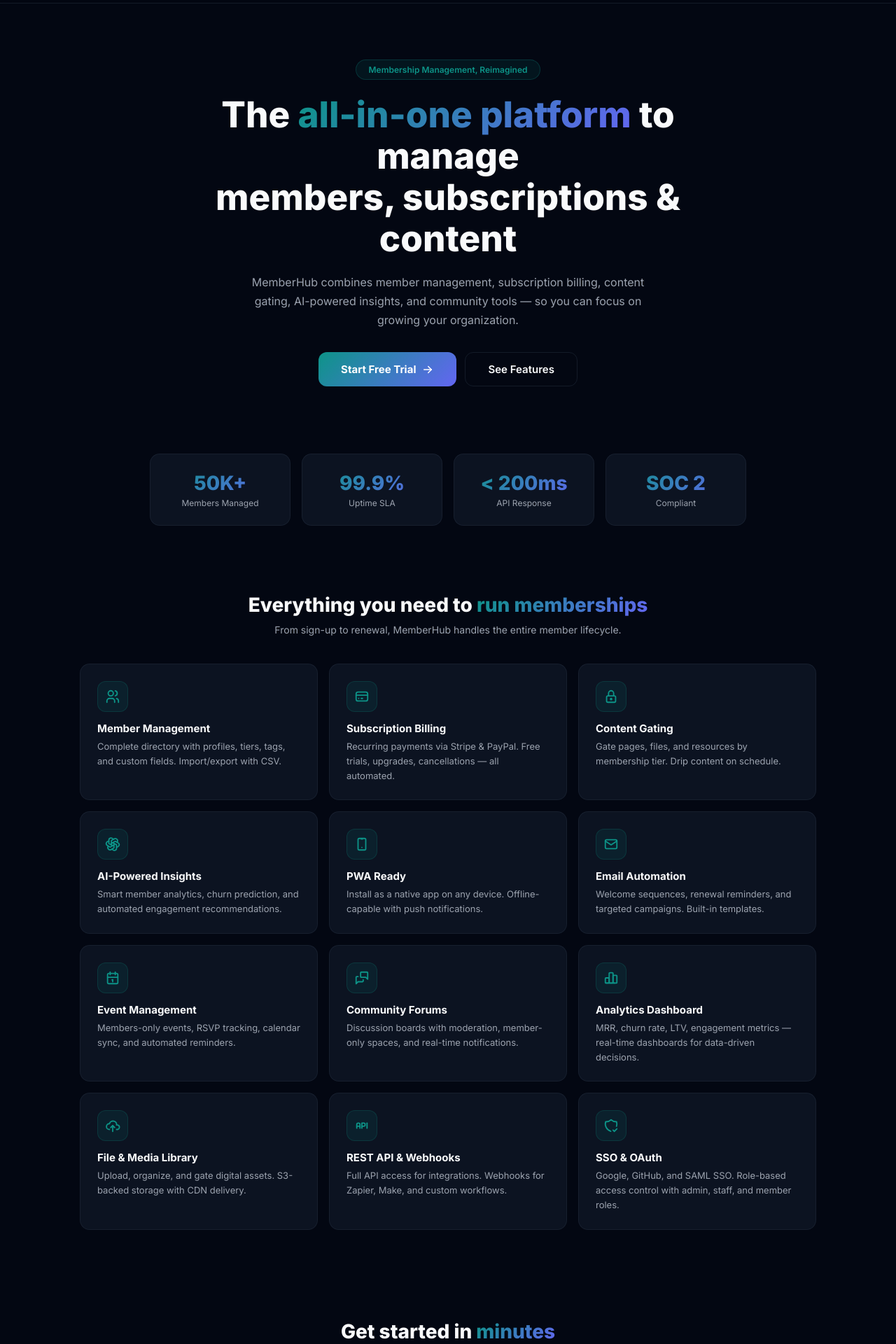
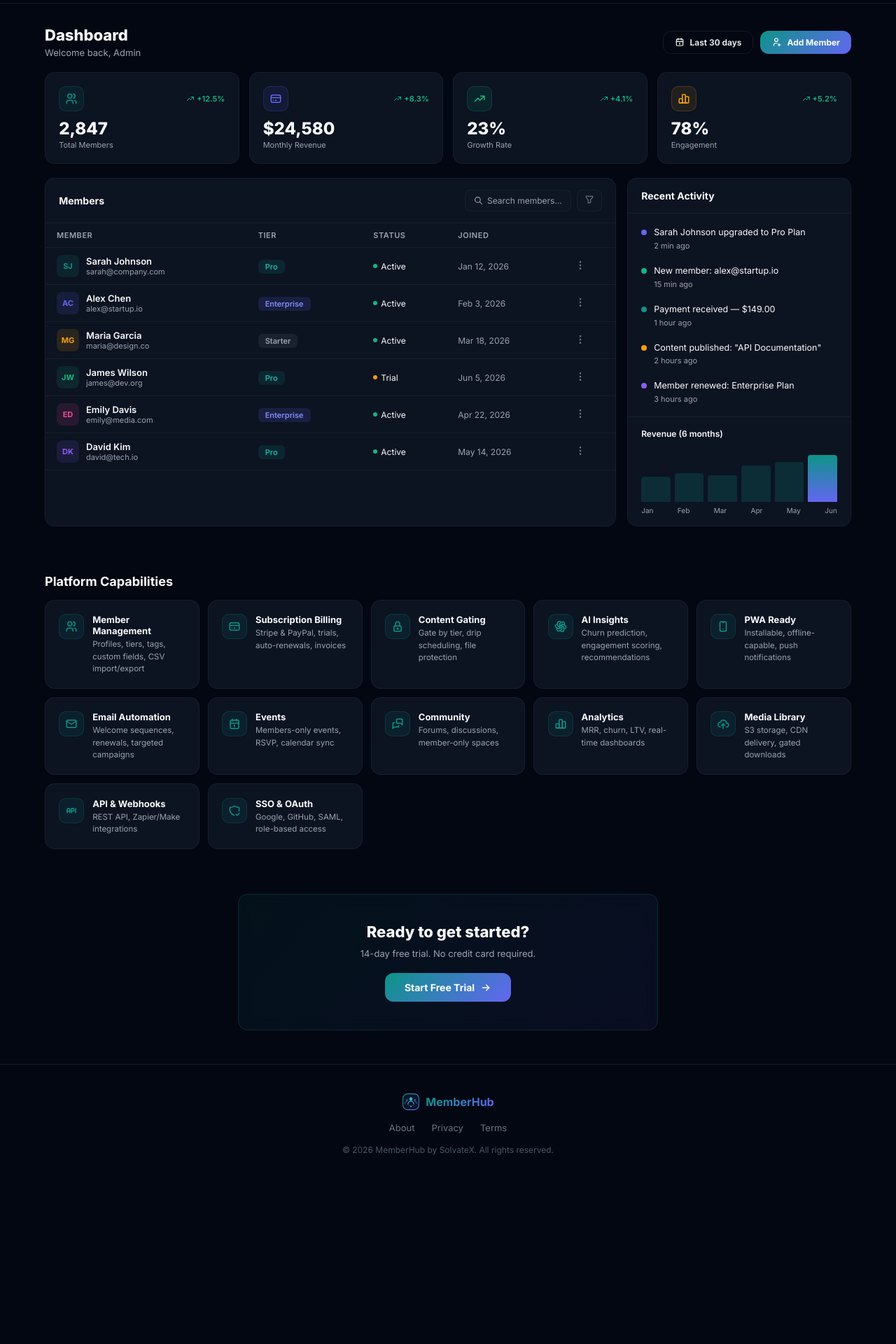
Before and after one commit to BerMoha/MemberHub, a Next.js app: page / in a window 1280 px wide. Shown: the part 60-1980 px from the top of the page at 70% size. After the commit the page ends 1750 px from the top, so only its background shows below. Built offline with nearby package versions, Linux system fonts and the light colour scheme.

Commit message:
Replace marketing hero with live dashboard demo
Co-Authored-By: Claude Opus 4.6 <noreply@anthropic.com>

```diff
--- a/src/app/page.tsx
+++ b/src/app/page.tsx
@@ -4,198 +4,227 @@ import Link from "next/link";
 import {
   IconUsers, IconCreditCard, IconLock, IconBrandOpenai,
   IconDeviceMobile, IconChartBar, IconMail, IconCalendar,
-  IconShieldCheck, IconCloudUpload, IconApi, IconDatabase,
-  IconBrandReact, IconBrandPython, IconArrowRight, IconCheck,
-  IconUserPlus, IconKey, IconLayoutDashboard, IconMessages,
+  IconCloudUpload, IconApi, IconShieldCheck, IconMessages,
+  IconArrowRight, IconTrendingUp, IconUserPlus, IconStar,
+  IconSearch, IconFilter, IconDotsVertical, IconCheck,
 } from "@tabler/icons-react";
 
-const features = [
-  { icon: IconUsers, title: "Member Management", desc: "Complete directory with profiles, tiers, tags, and custom fields. Import/export with CSV." },
-  { icon: IconCreditCard, title: "Subscription Billing", desc: "Recurring payments via Stripe & PayPal. Free trials, upgrades, cancellations — all automated." },
-  { icon: IconLock, title: "Content Gating", desc: "Gate pages, files, and resources by membership tier. Drip content on schedule." },
-  { icon: IconBrandOpenai, title: "AI-Powered Insights", desc: "Smart member analytics, churn prediction, and automated engagement recommendations." },
-  { icon: IconDeviceMobile, title: "PWA Ready", desc: "Install as a native app on any device. Offline-capable with push notifications." },
-  { icon: IconMail, title: "Email Automation", desc: "Welcome sequences, renewal reminders, and targeted campaigns. Built-in templates." },
-  { icon: IconCalendar, title: "Event Management", desc: "Members-only events, RSVP tracking, calendar sync, and automated reminders." },
-  { icon: IconMessages, title: "Community Forums", desc: "Discussion boards with moderation, member-only spaces, and real-time notifications." },
-  { icon: IconChartBar, title: "Analytics Dashboard", desc: "MRR, churn rate, LTV, engagement metrics — real-time dashboards for data-driven decisions." },
-  { icon: IconCloudUpload, title: "File & Media Library", desc: "Upload, organize, and gate digital assets. S3-backed storage with CDN delivery." },
-  { icon: IconApi, title: "REST API & Webhooks", desc: "Full API access for integrations. Webhooks for Zapier, Make, and custom workflows." },
-  { icon: IconShieldCheck, title: "SSO & OAuth", desc: "Google, GitHub, and SAML SSO. Role-based access control with admin, staff, and member roles." },
+const members = [
+  { name: "Sarah Johnson", email: "sarah@company.com", tier: "Pro", status: "Active", joined: "Jan 12, 2026", avatar: "SJ", color: "#0d9488" },
+  { name: "Alex Chen", email: "alex@startup.io", tier: "Enterprise", status: "Active", joined: "Feb 3, 2026", avatar: "AC", color: "#6366f1" },
+  { name: "Maria Garcia", email: "maria@design.co", tier: "Starter", status: "Active", joined: "Mar 18, 2026", avatar: "MG", color: "#f59e0b" },
+  { name: "James Wilson", email: "james@dev.org", tier: "Pro", status: "Trial", joined: "Jun 5, 2026", avatar: "JW", color: "#10b981" },
+  { name: "Emily Davis", email: "emily@media.com", tier: "Enterprise", status: "Active", joined: "Apr 22, 2026", avatar: "ED", color: "#ec4899" },
+  { name: "David Kim", email: "david@tech.io", tier: "Pro", status: "Active", joined: "May 14, 2026", avatar: "DK", color: "#8b5cf6" },
 ];
 
 const stats = [
-  { value: "50K+", label: "Members Managed" },
-  { value: "99.9%", label: "Uptime SLA" },
-  { value: "< 200ms", label: "API Response" },
-  { value: "SOC 2", label: "Compliant" },
+  { icon: IconUsers, label: "Total Members", value: "2,847", change: "+12.5%", up: true, color: "#0d9488" },
+  { icon: IconCreditCard, label: "Monthly Revenue", value: "$24,580", change: "+8.3%", up: true, color: "#6366f1" },
+  { icon: IconTrendingUp, label: "Growth Rate", value: "23%", change: "+4.1%", up: true, color: "#10b981" },
+  { icon: IconChartBar, label: "Engagement", value: "78%", change: "+5.2%", up: true, color: "#f59e0b" },
 ];
 
-const techStack = [
-  { icon: IconBrandPython, label: "FastAPI" },
-  { icon: IconBrandReact, label: "Next.js" },
-  { icon: IconDatabase, label: "PostgreSQL" },
-  { icon: IconShieldCheck, label: "OAuth 2.0" },
+const activity = [
+  { text: "Sarah Johnson upgraded to Pro Plan", time: "2 min ago", color: "#6366f1" },
+  { text: "New member: alex@startup.io", time: "15 min ago", color: "#10b981" },
+  { text: "Payment received — $149.00", time: "1 hour ago", color: "#0d9488" },
+  { text: "Content published: \"API Documentation\"", time: "2 hours ago", color: "#f59e0b" },
+  { text: "Member renewed: Enterprise Plan", time: "3 hours ago", color: "#8b5cf6" },
 ];
 
-const steps = [
-  { icon: IconUserPlus, title: "1. Sign Up", desc: "Create your organization account in seconds" },
-  { icon: IconLayoutDashboard, title: "2. Configure", desc: "Set up membership tiers, pricing, and content" },
-  { icon: IconKey, title: "3. Invite Members", desc: "Import existing members or share your signup link" },
-  { icon: IconChartBar, title: "4. Grow", desc: "Track engagement, reduce churn, increase revenue" },
+const features = [
+  { icon: IconUsers, title: "Member Management", desc: "Profiles, tiers, tags, custom fields, CSV import/export" },
+  { icon: IconCreditCard, title: "Subscription Billing", desc: "Stripe & PayPal, trials, auto-renewals, invoices" },
+  { icon: IconLock, title: "Content Gating", desc: "Gate by tier, drip scheduling, file protection" },
+  { icon: IconBrandOpenai, title: "AI Insights", desc: "Churn prediction, engagement scoring, recommendations" },
+  { icon: IconDeviceMobile, title: "PWA Ready", desc: "Installable, offline-capable, push notifications" },
+  { icon: IconMail, title: "Email Automation", desc: "Welcome sequences, renewals, targeted campaigns" },
+  { icon: IconCalendar, title: "Events", desc: "Members-only events, RSVP, calendar sync" },
+  { icon: IconMessages, title: "Community", desc: "Forums, discussions, member-only spaces" },
+  { icon: IconChartBar, title: "Analytics", desc: "MRR, churn, LTV, real-time dashboards" },
+  { icon: IconCloudUpload, title: "Media Library", desc: "S3 storage, CDN delivery, gated downloads" },
+  { icon: IconApi, title: "API & Webhooks", desc: "REST API, Zapier/Make integrations" },
+  { icon: IconShieldCheck, title: "SSO & OAuth", desc: "Google, GitHub, SAML, role-based access" },
 ];
 
 export default function Home() {
   return (
     <main style={{ overflow: "hidden" }}>
-      {/* Hero */}
-      <section style={{ padding: "5rem 1.5rem 4rem", textAlign: "center", maxWidth: 900, margin: "0 auto" }}>
-        <div style={{
-          display: "inline-block", padding: "6px 18px", borderRadius: 20,
-          background: "rgba(13, 148, 136, 0.1)", border: "1px solid rgba(13, 148, 136, 0.25)",
-          fontSize: 12, fontWeight: 600, color: "#0d9488", marginBottom: 20,
-        }}>
-          Membership Management, Reimagined
+      {/* Dashboard Preview */}
+      <section style={{ padding: "2rem 1.5rem 1rem", maxWidth: 1200, margin: "0 auto" }}>
+        <div style={{ display: "flex", alignItems: "center", justifyContent: "space-between", marginBottom: 20 }}>
+          <div>
+            <h1 style={{ fontSize: 22, fontWeight: 800 }}>Dashboard</h1>
+            <p style={{ fontSize: 13, color: "var(--muted)", marginTop: 4 }}>Welcome back, Admin</p>
+          </div>
+          <div style={{ display: "flex", gap: 10 }}>
+            <button className="btn-outline" style={{ padding: "8px 16px", fontSize: 12 }}>
+              <IconCalendar size={14} /> Last 30 days
+            </button>
+            <Link href="/signin?tab=register" className="btn-primary" style={{ padding: "8px 16px", fontSize: 12 }}>
+              <IconUserPlus size={14} /> Add Member
+            </Link>
+          </div>
         </div>
-        <h1 style={{ fontSize: "clamp(2rem, 5vw, 3.2rem)", fontWeight: 800, lineHeight: 1.15, marginBottom: 20 }}>
-          The <span className="gradient-text">all-in-one platform</span> to manage
-          <br />members, subscriptions & content
-        </h1>
-        <p style={{ fontSize: 16, color: "var(--muted)", maxWidth: 600, margin: "0 auto 32px", lineHeight: 1.7 }}>
-          MemberHub combines member management, subscription billing, content gating,
-          AI-powered insights, and community tools — so you can focus on growing your organization.
-        </p>
-        <div style={{ display: "flex", gap: 12, justifyContent: "center", flexWrap: "wrap" }}>
-          <Link href="/signin?tab=register" className="btn-primary" style={{ padding: "14px 32px", fontSize: 15 }}>
-            Start Free Trial <IconArrowRight size={18} />
-          </Link>
-          <Link href="/#features" className="btn-outline" style={{ padding: "14px 32px", fontSize: 15 }}>
-            See Features
-          </Link>
+
+        {/* Stats row */}
+        <div style={{ display: "grid", gridTemplateColumns: "repeat(4, 1fr)", gap: 14, marginBottom: 20 }}>
+          {stats.map(s => (
+            <div key={s.label} className="card" style={{ padding: "1.2rem" }}>
+              <div style={{ display: "flex", alignItems: "center", justifyContent: "space-between", marginBottom: 10 }}>
+                <div style={{
+                  width: 36, height: 36, borderRadius: 10, display: "grid", placeItems: "center",
+                  background: `${s.color}18`, border: `1px solid ${s.color}30`,
+                }}>
+                  <s.icon size={18} color={s.color} />
+                </div>
+                <span style={{ fontSize: 11, color: "#10b981", fontWeight: 600, display: "flex", alignItems: "center", gap: 3 }}>
+                  <IconTrendingUp size={12} /> {s.change}
+                </span>
+              </div>
+              <div style={{ fontSize: 24, fontWeight: 800 }}>{s.value}</div>
+              <div style={{ fontSize: 11, color: "var(--muted)", marginTop: 2 }}>{s.label}</div>
+            </div>
+          ))}
+        </div>
+
+        {/* Main grid: Members table + Activity */}
+        <div style={{ display: "grid", gridTemplateColumns: "1fr 320px", gap: 16, marginBottom: 20 }}>
+          {/* Members table */}
+          <div className="card" style={{ padding: 0, overflow: "hidden" }}>
+            <div style={{ padding: "1rem 1.2rem", display: "flex", alignItems: "center", justifyContent: "space-between", borderBottom: "1px solid var(--border)" }}>
+              <h2 style={{ fontSize: 14, fontWeight: 700 }}>Members</h2>
+              <div style={{ display: "flex", gap: 8 }}>
+                <div style={{ display: "flex", alignItems: "center", gap: 6, padding: "6px 12px", borderRadius: 8, background: "rgba(17,24,39,0.6)", border: "1px solid var(--border)", fontSize: 12, color: "var(--muted)" }}>
+                  <IconSearch size={13} /> Search members...
+                </div>
+                <button style={{ padding: "6px 10px", borderRadius: 8, border: "1px solid var(--border)", background: "rgba(17,24,39,0.6)" }}>
+                  <IconFilter size={14} color="#6b7280" />
+                </button>
+              </div>
+            </div>
+            <div style={{ overflowX: "auto" }}>
+              <table style={{ width: "100%", borderCollapse: "collapse", fontSize: 13 }}>
+                <thead>
+                  <tr style={{ borderBottom: "1px solid var(--border)" }}>
+                    {["Member", "Tier", "Status", "Joined", ""].map(h => (
+                      <th key={h} style={{ padding: "10px 16px", textAlign: "left", fontSize: 11, fontWeight: 600, color: "var(--muted)", textTransform: "uppercase", letterSpacing: "0.05em" }}>{h}</th>
+                    ))}
+                  </tr>
+                </thead>
+                <tbody>
+                  {members.map(m => (
+                    <tr key={m.email} style={{ borderBottom: "1px solid var(--border)" }}>
+                      <td style={{ padding: "10px 16px" }}>
+                        <div style={{ display: "flex", alignItems: "center", gap: 10 }}>
+                          <div style={{ width: 32, height: 32, borderRadius: 8, display: "grid", placeItems: "center", background: `${m.color}20`, color: m.color, fontSize: 11, fontWeight: 700 }}>
+                            {m.avatar}
+                          </div>
+                          <div>
+                            <div style={{ fontWeight: 600 }}>{m.name}</div>
+                            <div style={{ fontSize: 11, color: "var(--muted)" }}>{m.email}</div>
+                          </div>
+                        </div>
+                      </td>
+                      <td style={{ padding: "10px 16px" }}>
+                        <span style={{
+                          padding: "3px 10px", borderRadius: 6, fontSize: 11, fontWeight: 600,
+                          background: m.tier === "Enterprise" ? "rgba(99,102,241,0.15)" : m.tier === "Pro" ? "rgba(13,148,136,0.15)" : "rgba(107,114,128,0.15)",
+                          color: m.tier === "Enterprise" ? "#818cf8" : m.tier === "Pro" ? "#14b8a6" : "#9ca3af",
+                        }}>
+                          {m.tier}
+                        </span>
+                      </td>
+                      <td style={{ padding: "10px 16px" }}>
+                        <span style={{ display: "flex", alignItems: "center", gap: 5, fontSize: 12 }}>
+                          <span style={{ width: 6, height: 6, borderRadius: "50%", background: m.status === "Active" ? "#10b981" : "#f59e0b" }} />
+                          {m.status}
+                        </span>
+                      </td>
+                      <td style={{ padding: "10px 16px", fontSize: 12, color: "var(--muted)" }}>{m.joined}</td>
+                      <td style={{ padding: "10px 16px" }}>
+                        <IconDotsVertical size={16} color="#6b7280" />
+                      </td>
+                    </tr>
+                  ))}
+                </tbody>
+              </table>
+            </div>
+          </div>
+
+          {/* Activity feed */}
+          <div className="card" style={{ padding: 0, overflow: "hidden" }}>
+            <div style={{ padding: "1rem 1.2rem", borderBottom: "1px solid var(--border)" }}>
+              <h2 style={{ fontSize: 14, fontWeight: 700 }}>Recent Activity</h2>
+            </div>
+            <div style={{ padding: "0.5rem 0" }}>
+              {activity.map((a, i) => (
+                <div key={i} style={{ padding: "10px 1.2rem", display: "flex", alignItems: "flex-start", gap: 10 }}>
+                  <div style={{ width: 8, height: 8, borderRadius: "50%", background: a.color, marginTop: 5, flexShrink: 0 }} />
+                  <div>
+                    <div style={{ fontSize: 12.5, lineHeight: 1.5 }}>{a.text}</div>
+                    <div style={{ fontSize: 11, color: "var(--muted)", marginTop: 2 }}>{a.time}</div>
+                  </div>
+                </div>
+              ))}
+            </div>
+
+            {/* Revenue chart placeholder */}
+            <div style={{ padding: "1rem 1.2rem", borderTop: "1px solid var(--border)" }}>
+              <div style={{ fontSize: 12, fontWeight: 600, marginBottom: 10 }}>Revenue (6 months)</div>
+              <div style={{ display: "flex", alignItems: "flex-end", gap: 6, height: 80 }}>
+                {[45, 52, 48, 65, 72, 84].map((h, i) => (
+                  <div key={i} style={{
+                    flex: 1, height: `${h}%`, borderRadius: "4px 4px 0 0",
+                    background: i === 5 ? "linear-gradient(180deg, #0d9488, #6366f1)" : "rgba(13,148,136,0.2)",
+                  }} />
+                ))}
+              </div>
+              <div style={{ display: "flex", justifyContent: "space-between", marginTop: 6, fontSize: 10, color: "var(--muted)" }}>
+                <span>Jan</span><span>Feb</span><span>Mar</span><span>Apr</span><span>May</span><span>Jun</span>
+              </div>
+            </div>
+          </div>
         </div>
       </section>
 
-      {/* Stats */}
-      <section style={{ padding: "2rem 1.5rem", maxWidth: 900, margin: "0 auto" }}>
-        <div style={{ display: "grid", gridTemplateColumns: "repeat(4, 1fr)", gap: 16 }}>
-          {stats.map(s => (
-            <div key={s.label} className="card" style={{ textAlign: "center", padding: "1.5rem 1rem" }}>
-              <div style={{ fontSize: 28, fontWeight: 800 }} className="gradient-text">{s.value}</div>
-              <div style={{ fontSize: 12, color: "var(--muted)", marginTop: 4 }}>{s.label}</div>
-            </div>
-          ))}
-        </div>
-      </section>
-
-      {/* Features */}
-      <section id="features" style={{ padding: "4rem 1.5rem", maxWidth: 1100, margin: "0 auto" }}>
-        <div style={{ textAlign: "center", marginBottom: 40 }}>
-          <h2 style={{ fontSize: 28, fontWeight: 800, marginBottom: 10 }}>
-            Everything you need to <span className="gradient-text">run memberships</span>
-          </h2>
-          <p style={{ fontSize: 14, color: "var(--muted)", maxWidth: 500, margin: "0 auto" }}>
-            From sign-up to renewal, MemberHub handles the entire member lifecycle.
-          </p>
-        </div>
-        <div style={{ display: "grid", gridTemplateColumns: "repeat(auto-fill, minmax(280px, 1fr))", gap: 16 }}>
+      {/* Features grid */}
+      <section style={{ padding: "2rem 1.5rem 3rem", maxWidth: 1200, margin: "0 auto" }}>
+        <h2 style={{ fontSize: 18, fontWeight: 700, marginBottom: 16 }}>Platform Capabilities</h2>
+        <div style={{ display: "grid", gridTemplateColumns: "repeat(auto-fill, minmax(220px, 1fr))", gap: 12 }}>
           {features.map(f => (
-            <div key={f.title} className="card" style={{ padding: "1.5rem" }}>
+            <div key={f.title} className="card" style={{ padding: "1.2rem", display: "flex", alignItems: "flex-start", gap: 12 }}>
               <div style={{
-                width: 44, height: 44, borderRadius: 12, display: "grid", placeItems: "center",
-                background: "rgba(13, 148, 136, 0.1)", border: "1px solid rgba(13, 148, 136, 0.2)", marginBottom: 14,
+                width: 36, height: 36, borderRadius: 10, display: "grid", placeItems: "center",
+                background: "rgba(13, 148, 136, 0.1)", border: "1px solid rgba(13, 148, 136, 0.2)", flexShrink: 0,
               }}>
-                <f.icon size={22} color="#0d9488" />
+                <f.icon size={18} color="#0d9488" />
               </div>
-              <h3 style={{ fontSize: 15, fontWeight: 700, marginBottom: 6 }}>{f.title}</h3>
-              <p style={{ fontSize: 13, color: "var(--muted)", lineHeight: 1.6 }}>{f.desc}</p>
-            </div>
-          ))}
-        </div>
-      </section>
-
-      {/* How it works */}
-      <section style={{ padding: "4rem 1.5rem", maxWidth: 900, margin: "0 auto" }}>
-        <div style={{ textAlign: "center", marginBottom: 40 }}>
-          <h2 style={{ fontSize: 28, fontWeight: 800, marginBottom: 10 }}>
-            Get started in <span className="gradient-text">minutes</span>
-          </h2>
-        </div>
-        <div style={{ display: "grid", gridTemplateColumns: "repeat(auto-fit, minmax(200px, 1fr))", gap: 16 }}>
-          {steps.map(s => (
-            <div key={s.title} className="card" style={{ textAlign: "center", padding: "2rem 1.2rem" }}>
-              <div style={{
-                width: 52, height: 52, borderRadius: 14, display: "grid", placeItems: "center",
-                background: "rgba(99, 102, 241, 0.1)", border: "1px solid rgba(99, 102, 241, 0.2)",
-                margin: "0 auto 14px",
-              }}>
-                <s.icon size={24} color="#6366f1" />
+              <div>
+                <h3 style={{ fontSize: 13, fontWeight: 700, marginBottom: 3 }}>{f.title}</h3>
+                <p style={{ fontSize: 11.5, color: "var(--muted)", lineHeight: 1.5 }}>{f.desc}</p>
               </div>
-              <h3 style={{ fontSize: 15, fontWeight: 700, marginBottom: 6 }}>{s.title}</h3>
-              <p style={{ fontSize: 13, color: "var(--muted)", lineHeight: 1.5 }}>{s.desc}</p>
-            </div>
-          ))}
-        </div>
-      </section>
-
-      {/* Use cases */}
-      <section style={{ padding: "4rem 1.5rem", maxWidth: 900, margin: "0 auto" }}>
-        <div style={{ textAlign: "center", marginBottom: 32 }}>
-          <h2 style={{ fontSize: 28, fontWeight: 800, marginBottom: 10 }}>
-            Built for <span className="gradient-text">every organization</span>
-          </h2>
-        </div>
-        <div style={{ display: "grid", gridTemplateColumns: "repeat(auto-fit, minmax(240px, 1fr))", gap: 16 }}>
-          {[
-            { title: "Professional Associations", items: ["Member directories", "Certification tracking", "Annual dues management", "Event registration"] },
-            { title: "Online Communities", items: ["Tiered memberships", "Gated content library", "Discussion forums", "Drip content delivery"] },
-            { title: "SaaS & Digital Products", items: ["Subscription management", "Usage-based billing", "API key provisioning", "Customer portals"] },
-          ].map(u => (
-            <div key={u.title} className="card" style={{ padding: "1.8rem" }}>
-              <h3 style={{ fontSize: 16, fontWeight: 700, marginBottom: 14 }}>{u.title}</h3>
-              {u.items.map(i => (
-                <div key={i} style={{ display: "flex", alignItems: "center", gap: 8, marginBottom: 8, fontSize: 13, color: "var(--muted)" }}>
-                  <IconCheck size={15} color="#10b981" style={{ flexShrink: 0 }} /> {i}
-                </div>
-              ))}
-            </div>
-          ))}
-        </div>
-      </section>
-
-      {/* Tech stack */}
-      <section style={{ padding: "3rem 1.5rem", maxWidth: 700, margin: "0 auto", textAlign: "center" }}>
-        <h2 style={{ fontSize: 22, fontWeight: 700, marginBottom: 20 }}>
-          Powered by <span className="gradient-text">modern tech</span>
-        </h2>
-        <div style={{ display: "flex", justifyContent: "center", gap: 24, flexWrap: "wrap" }}>
-          {techStack.map(t => (
-            <div key={t.label} style={{
-              display: "flex", alignItems: "center", gap: 8,
-              padding: "10px 18px", borderRadius: 10,
-              background: "rgba(17, 24, 39, 0.6)", border: "1px solid var(--border)",
-              fontSize: 13, fontWeight: 600, color: "var(--muted)",
-            }}>
-              <t.icon size={18} color="#0d9488" /> {t.label}
             </div>
           ))}
         </div>
       </section>
 
       {/* CTA */}
-      <section style={{ padding: "4rem 1.5rem 5rem", textAlign: "center" }}>
+      <section style={{ padding: "1rem 1.5rem 3rem", textAlign: "center" }}>
         <div className="card" style={{
-          maxWidth: 700, margin: "0 auto", padding: "3rem 2rem",
+          maxWidth: 600, margin: "0 auto", padding: "2.5rem 2rem",
           background: "linear-gradient(135deg, rgba(13, 148, 136, 0.08), rgba(99, 102, 241, 0.08))",
           border: "1px solid rgba(13, 148, 136, 0.2)",
         }}>
-          <h2 style={{ fontSize: 26, fontWeight: 800, marginBottom: 12 }}>
-            Ready to <span className="gradient-text">transform</span> your memberships?
+          <h2 style={{ fontSize: 22, fontWeight: 800, marginBottom: 10 }}>
+            Ready to get started?
           </h2>
-          <p style={{ fontSize: 14, color: "var(--muted)", marginBottom: 24, maxWidth: 450, margin: "0 auto 24px" }}>
-            Join organizations already using MemberHub to grow and engage their communities.
+          <p style={{ fontSize: 13, color: "var(--muted)", marginBottom: 20 }}>
+            14-day free trial. No credit card required.
           </p>
-          <Link href="/signin?tab=register" className="btn-primary" style={{ padding: "14px 36px", fontSize: 15 }}>
-            Start Your Free Trial <IconArrowRight size={18} />
+          <Link href="/signin?tab=register" className="btn-primary" style={{ padding: "12px 28px", fontSize: 14 }}>
+            Start Free Trial <IconArrowRight size={16} />
           </Link>
         </div>
       </section>
```
